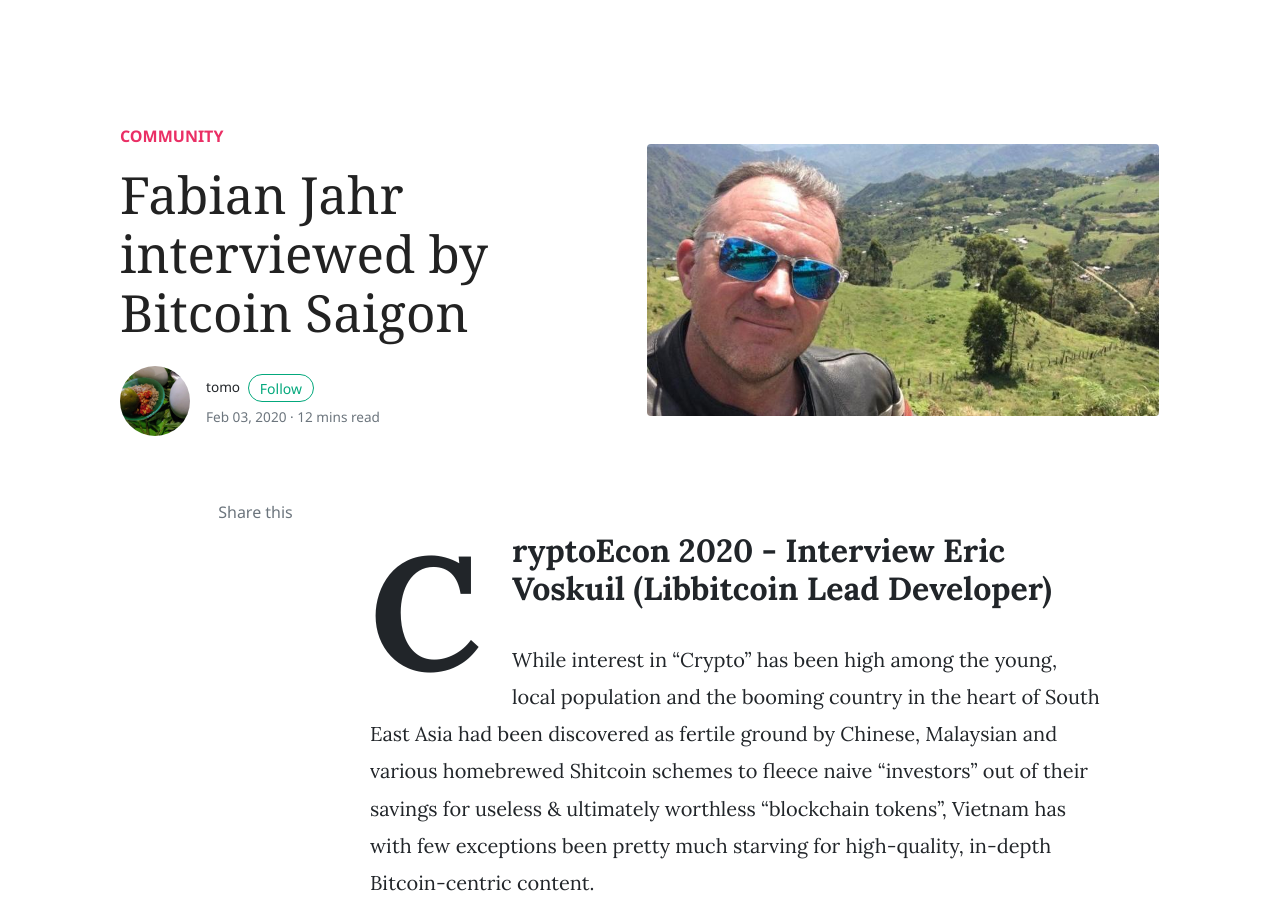
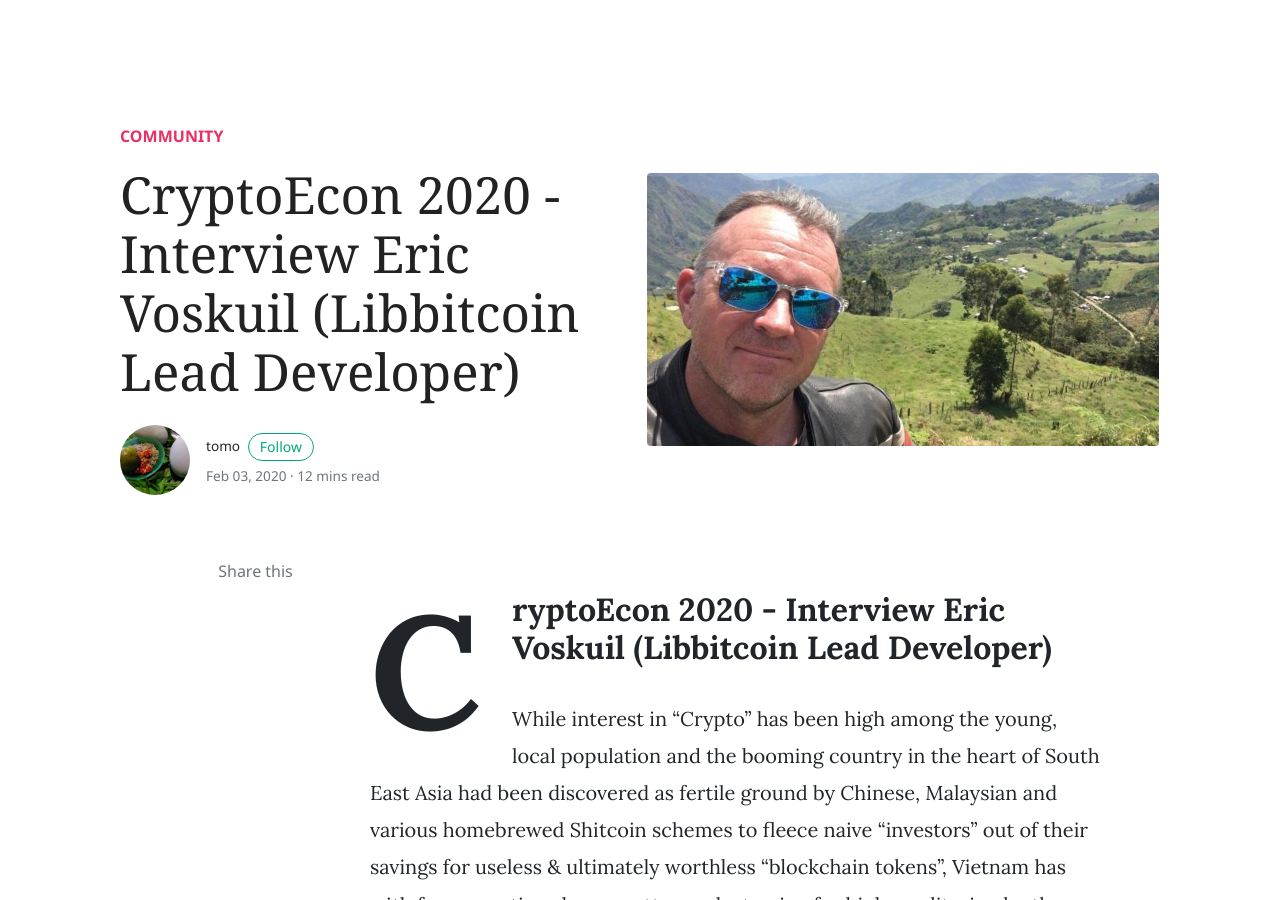
Before and after one commit to bitcoinsaigon/bitcoinsaigon.github.io, a Jekyll site: the page built from _posts/2020-02-03-eric-voskuil-interview.md, in a window 1280 px wide and 900 px high. Built offline with Jekyll 4.4.1, drawn with Linux system fonts in a browser that asks for light colours; nearby versions of some CDN libraries; comment, search, counter and statistics services are not loaded.

Commit message:
Fix interview title

```diff
--- a/_posts/2020-02-03-eric-voskuil-interview.md
+++ b/_posts/2020-02-03-eric-voskuil-interview.md
@@ -1,6 +1,6 @@
 ---
 layout: post
-title: "Fabian Jahr interviewed by Bitcoin Saigon"
+title: "CryptoEcon 2020 - Interview Eric Voskuil (Libbitcoin Lead Developer)"
 categories: [ Community ]
 image: assets/images/voskuil.jpg
 tags: [featured]
```
